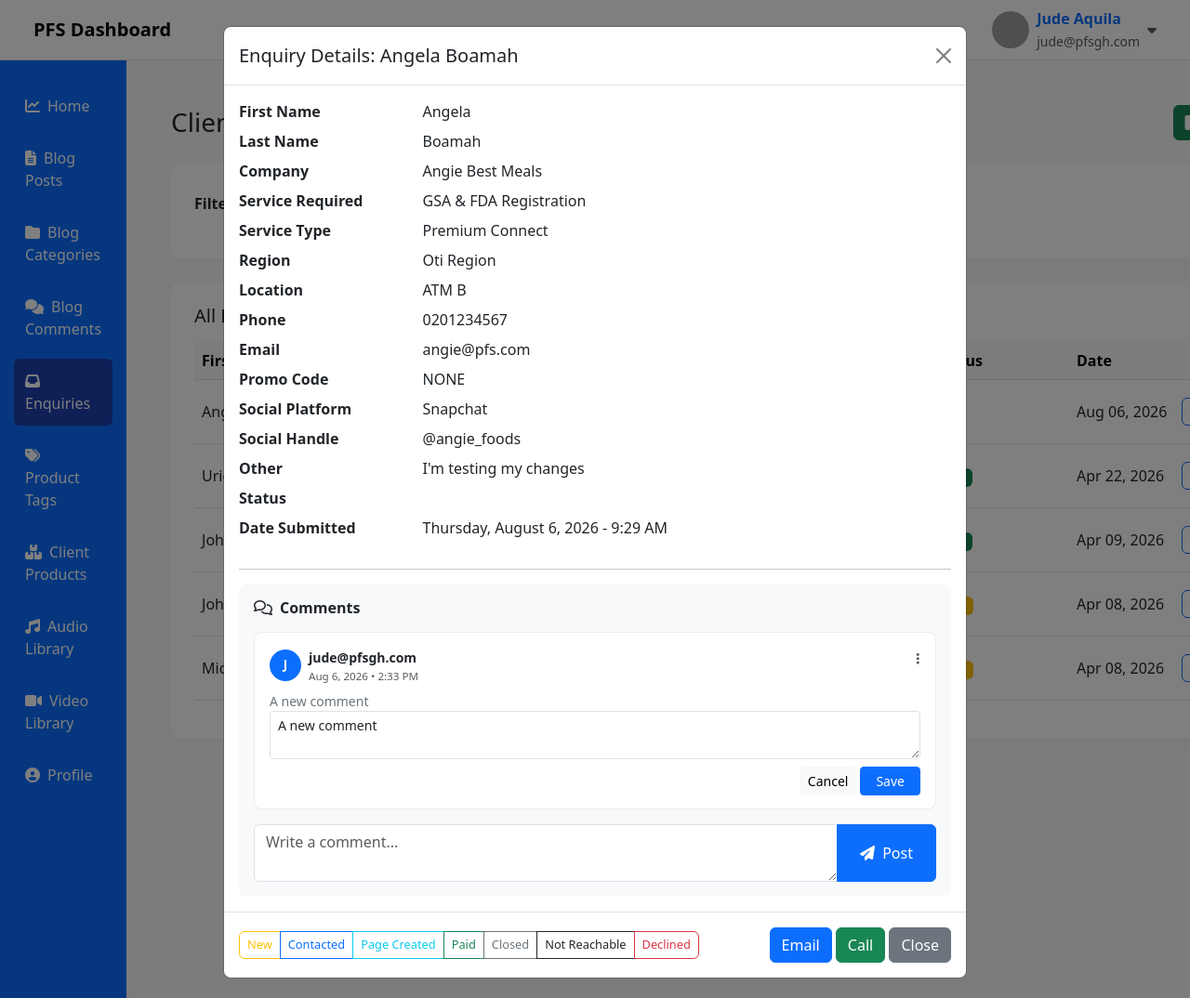
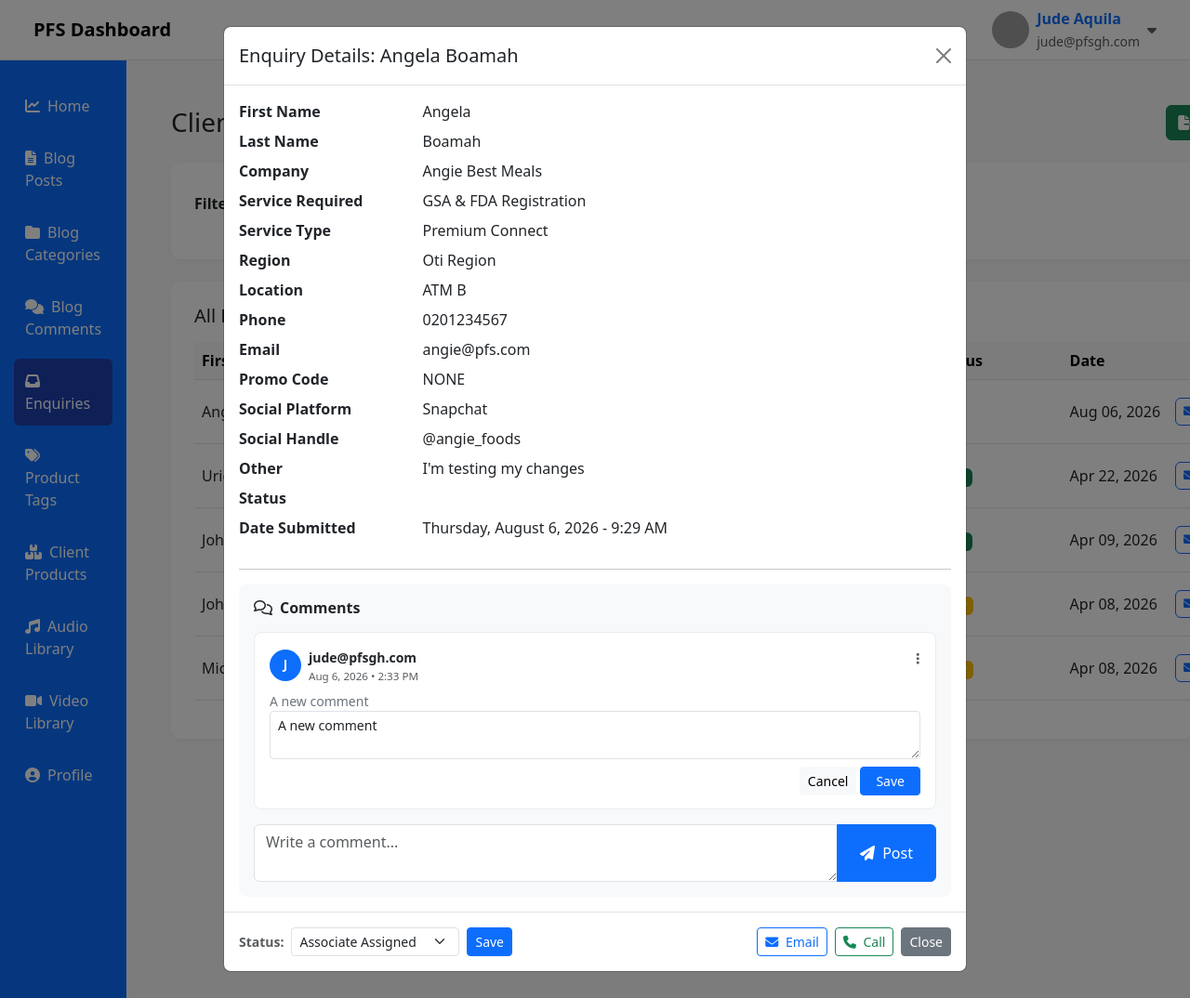
Before and after one commit to Jaayy213/pfsgh-official, a Django app: page /blog/dashboard/enquiries/ in a window 1280 px wide, after a click on "View Details". Shown: the whole page at 93% size. Run offline with Django 5.2, Linux system fonts and the light colour scheme; a user stored in the database is signed in; data comes from the database, SQL or seed files in the repository; both versions use the stored data as it was after the commit; some libraries are stand-ins or nearby versions; grey boxes are pictures that could not be loaded.

Commit message:
Added additional status updates for enquiries

```diff
--- a/blog/templates/blog/dashboard/enquiries.html
+++ b/blog/templates/blog/dashboard/enquiries.html
@@ -28,6 +28,9 @@
         font-size: 0.85rem;
         color: green;
     }
+
+    .badge-associated_assigned { background-color: #6f42c1; color: #fff; }
+    .badge-consultant_assigned { background-color: #fd7e14; color: #fff; }
 
     /* Comment Section Styling */
     .comments-wrapper {
@@ -268,20 +271,35 @@
                                         </form>
                                     </div>
                                 </div>
-                                <div class="modal-footer d-flex justify-content-between flex-wrap gap-2">
-                                    <div class="btn-group flex-wrap">
-                                        <button class="btn btn-outline-warning status-btn" data-id="{{ enquiry.id }}" data-status="new">New</button>
-                                        <button class="btn btn-outline-primary status-btn" data-id="{{ enquiry.id }}" data-status="contacted">Contacted</button>
-                                        <button class="btn btn-outline-info status-btn" data-id="{{ enquiry.id }}" data-status="page_created">Page Created</button>
-                                        <button class="btn btn-outline-success status-btn" data-id="{{ enquiry.id }}" data-status="paid">Paid</button>
-                                        <button class="btn btn-outline-secondary status-btn" data-id="{{ enquiry.id }}" data-status="closed">Closed</button>
-                                        <button class="btn btn-outline-dark status-btn" data-id="{{ enquiry.id }}" data-status="not_reachable">Not Reachable</button>
-                                        <button class="btn btn-outline-danger status-btn" data-id="{{ enquiry.id }}" data-status="service_declined">Declined</button>
+                                <div class="modal-footer d-flex justify-content-between align-items-center flex-wrap gap-2">
+                                <!-- Status Update Dropdown Form -->
+                                <div class="d-flex align-items-center gap-2">
+                                    <label for="statusSelect{{ enquiry.id }}" class="form-label mb-0 small text-muted fw-semibold">Status:</label>
+                                    <select id="statusSelect{{ enquiry.id }}" class="form-select form-select-sm status-select" style="width: auto; min-width: 170px;">
+                                        <option value="new" {% if enquiry.status == 'new' %}selected{% endif %}>New</option>
+                                        <option value="contacted" {% if enquiry.status == 'contacted' %}selected{% endif %}>Contacted</option>
+                                        <option value="page_created" {% if enquiry.status == 'page_created' %}selected{% endif %}>Page Created</option>
+                                        <option value="paid" {% if enquiry.status == 'paid' %}selected{% endif %}>Paid</option>
+                                        <option value="associated_assigned" {% if enquiry.status == 'associated_assigned' %}selected{% endif %}>Associate Assigned</option>
+                                        <option value="consultant_assigned" {% if enquiry.status == 'consultant_assigned' %}selected{% endif %}>Consultant Assigned</option>
+                                        <option value="closed" {% if enquiry.status == 'closed' %}selected{% endif %}>Closed</option>
+                                        <option value="not_reachable" {% if enquiry.status == 'not_reachable' %}selected{% endif %}>Not Reachable</option>
+                                        <option value="service_declined" {% if enquiry.status == 'service_declined' %}selected{% endif %}>Service Declined</option>
+                                    </select>
+                                    <button class="btn btn-sm btn-primary update-status-btn" data-id="{{ enquiry.id }}">
+                                        Save
+                                    </button>
                                 </div>
-                                    <div>
-                                        <a href="mailto:{{ enquiry.email }}" class="btn btn-primary">Email</a>
-                                        <a href="tel:{{ enquiry.phone_number }}" class="btn btn-success">Call</a>
-                                        <button type="button" class="btn btn-secondary" data-bs-dismiss="modal">Close</button>
+
+                                <!-- Communication Quick Actions & Dismiss -->
+                                <div class="d-flex align-items-center gap-2">
+                                    <a href="mailto:{{ enquiry.email }}" class="btn btn-sm btn-outline-primary" title="Email Client">
+                                        <i class="fas fa-envelope me-1"></i> Email
+                                    </a>
+                                    <a href="tel:{{ enquiry.phone_number }}" class="btn btn-sm btn-outline-success" title="Call Client">
+                                        <i class="fas fa-phone me-1"></i> Call
+                                    </a>
+                                    <button type="button" class="btn btn-sm btn-secondary" data-bs-dismiss="modal">Close</button>
                                 </div>
                             </div>
                             </div>
@@ -318,51 +336,71 @@ $(function(){
     let pendingDeleteUrl = null;
     let pendingEnquiryId = null;
 
-    function getBadgeClass(status){
-        switch(status){
-            case "new": return "bg-warning";
+    function getBadgeClass(status) {
+    switch(status) {
+        case "new": return "bg-warning text-dark";
         case "contacted": return "bg-primary";
         case "page_created": return "bg-info text-dark";
         case "paid": return "bg-success";
+        case "associated_assigned": return "badge-associated_assigned";
+        case "consultant_assigned": return "badge-consultant_assigned";
         case "closed": return "bg-secondary";
         case "not_reachable": return "bg-dark";
         case "service_declined": return "bg-danger";
+        default: return "bg-light text-dark";
     }
     }
 
-    function getStatusText(status){
-        return status.replace("_", " ").replace(/\b\w/g, l => l.toUpperCase());
+    function getStatusText(status) {
+        const labels = {
+            "new": "New",
+            "contacted": "Contacted",
+            "page_created": "Page Created",
+            "paid": "Paid",
+            "associated_assigned": "Associate Assigned",
+            "consultant_assigned": "Consultant Assigned",
+            "closed": "Closed",
+            "not_reachable": "Not Reachable",
+            "service_declined": "Service Declined"
+        };
+        return labels[status] || status.replace("_", " ").replace(/\b\w/g, l => l.toUpperCase());
     }
 
-    // Status Update
-    $(".status-btn").click(function(){
+    // Updated Status Change Event
+    $(document).on("click", ".update-status-btn", function() {
         let id = $(this).data("id");
-        let status = $(this).data("status");
+        let status = $("#statusSelect" + id).val();
         let btn = $(this);
+
+        btn.prop("disabled", true);
 
         $.post("{% url 'update_enquiry_status' %}", {
             enquiry_id: id,
             status: status,
             csrfmiddlewaretoken: '{{ csrf_token }}'
-        }, function(res){
-            if(res.success){
+        }, function(res) {
+            btn.prop("disabled", false);
+            if (res.success) {
                 let badgeClass = getBadgeClass(status);
                 let text = getStatusText(status);
 
+                // Update Main Table Badge
                 $("#table-badge-" + id)
                     .attr("class", "badge badge-status " + badgeClass)
                     .text(text);
 
+                // Update Modal Badge
                 $("#modal-badge-" + id)
                     .attr("class", "badge badge-status " + badgeClass)
                     .text(text);
 
-                btn.closest('.modal-footer').append(
-                    '<span class="status-msg ms-2">Updated!</span>'
-                );
-
-                setTimeout(() => $(".status-msg").remove(), 2000);
+                // Provide direct visual confirmation
+                let statusMsg = $('<span class="status-msg ms-2 text-success fw-bold">Saved!</span>');
+                btn.after(statusMsg);
+                setTimeout(() => statusMsg.fadeOut(400, function() { $(this).remove(); }), 1500);
             }
+        }).fail(function() {
+            btn.prop("disabled", false);
         });
     });
 
--- a/enquiries/models.py
+++ b/enquiries/models.py
@@ -38,6 +38,8 @@ class Enquiry(models.Model):
     ("service_declined", "Service Declined"),
     ("page_created", "Page Created"),
     ("paid", "Paid"),
+    ("associated_assigned", "Associate Assigned"),
+    ("consultant_assigned", "Consultant Assigned"),
     ]
 
     REGIONS_CHOICES = [
```
Also changed, not shown: db.sqlite3, enquiries/migrations/0011_alter_enquiry_status.py (added). Lines whose indentation alone changed are shown as unchanged.
